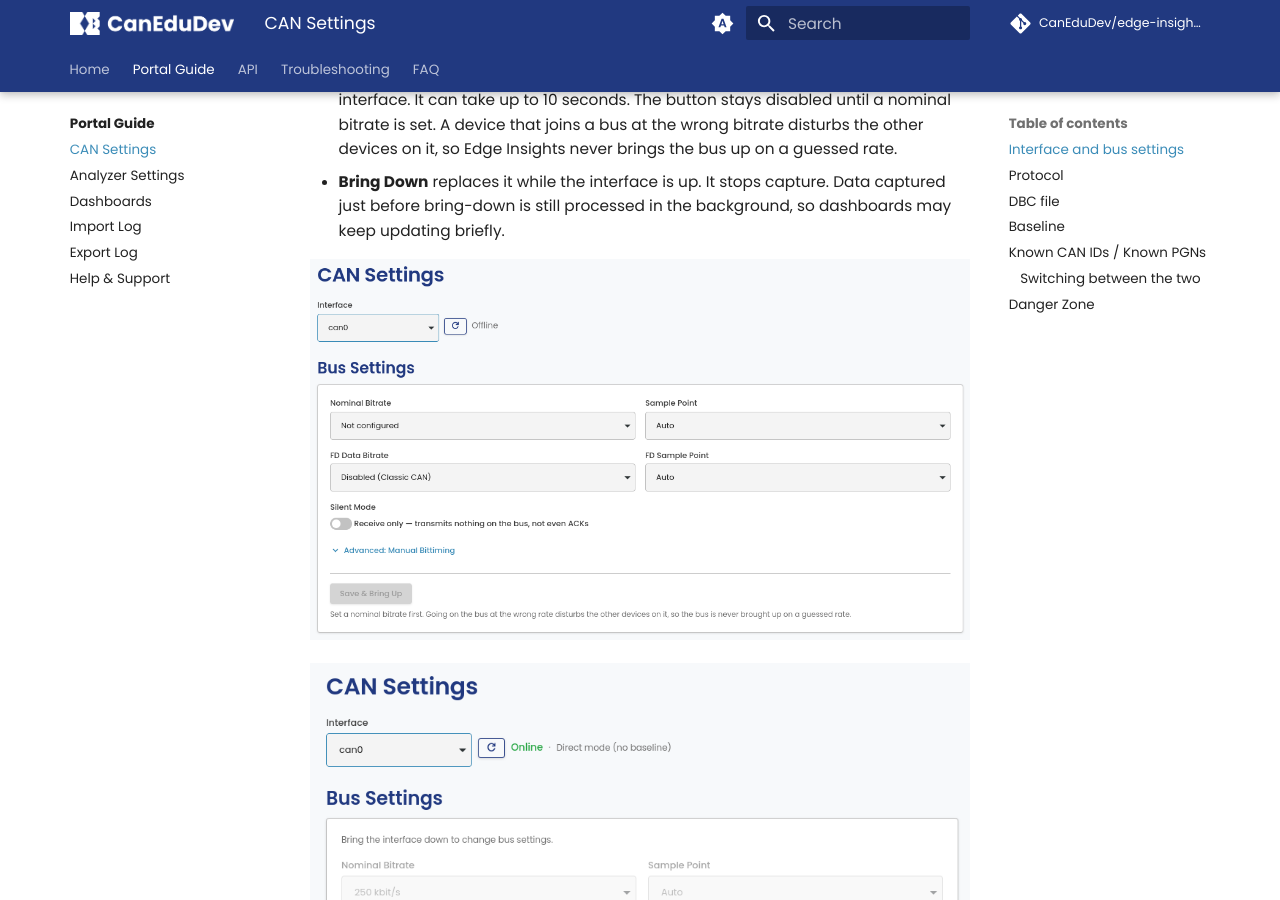
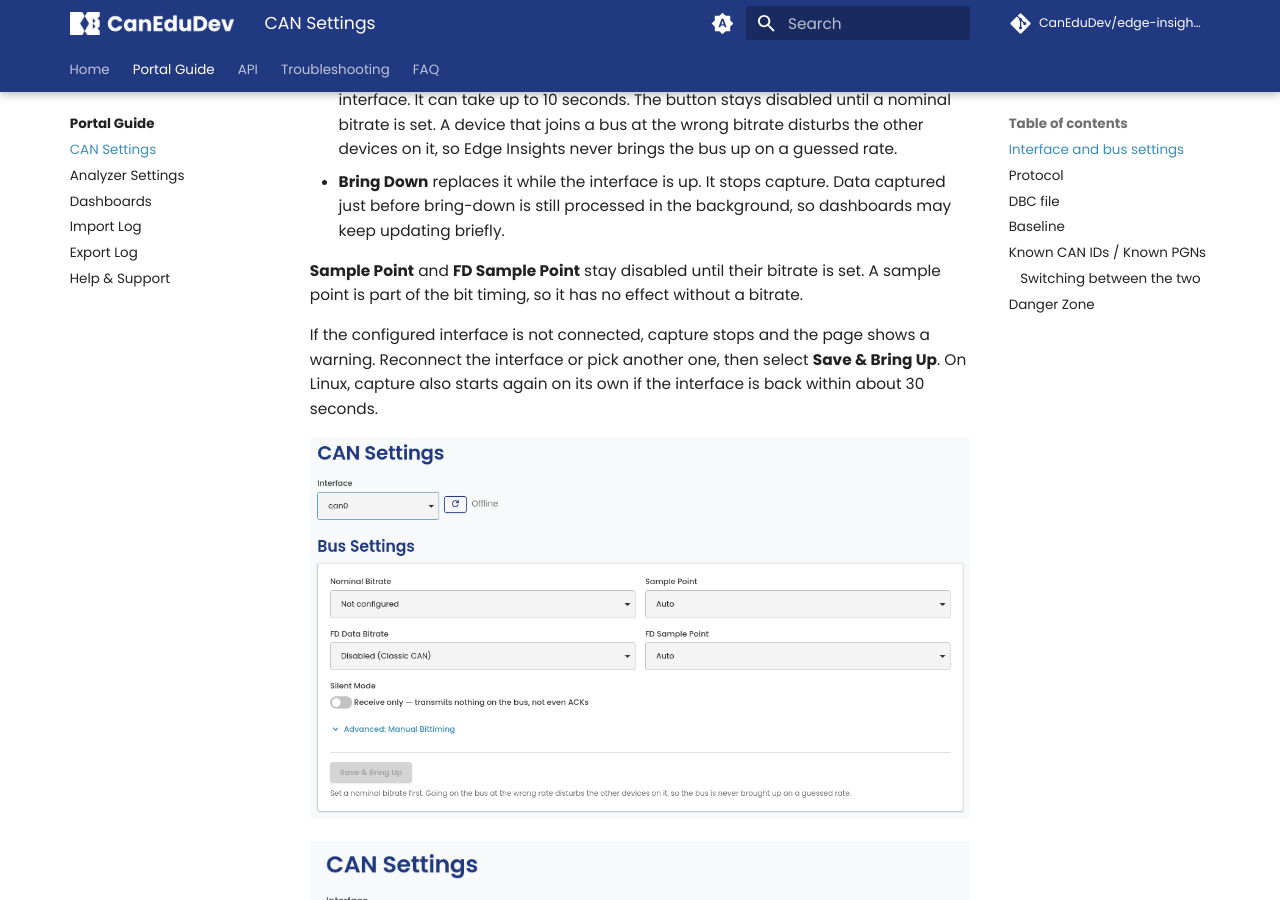
Before and after one commit to CanEduDev/edge-insights-docs, an MkDocs documentation site: the page built from docs/portal/can-settings.md, in a window 1280 px wide and 900 px high, scrolled down 706 px. Built offline with MkDocs 1.6.1 and Material for MkDocs 9.7.7, drawn with Linux system fonts in a browser that asks for light colours; comment, search, counter and statistics services are not loaded.

Commit message:
docs(can-settings): describe sample point gating and a missing interface
Co-Authored-By: Claude Opus 5.5 <noreply@anthropic.com>
Claude-Session: https://claude.ai/code/session_01454HzzAsC9Anu2e7bJ7rne

```diff
--- a/docs/portal/can-settings.md
+++ b/docs/portal/can-settings.md
@@ -32,6 +32,15 @@ The capture control is at the bottom of the Bus Settings card:
 - **Bring Down** replaces it while the interface is up. It stops capture.
   Data captured just before bring-down is still processed in the
   background, so dashboards may keep updating briefly.
+
+**Sample Point** and **FD Sample Point** stay disabled until their bitrate
+is set. A sample point is part of the bit timing, so it has no effect
+without a bitrate.
+
+If the configured interface is not connected, capture stops and the page
+shows a warning. Reconnect the interface or pick another one, then select
+**Save & Bring Up**. On Linux, capture also starts again on its own if the
+interface is back within about 30 seconds.
 
 ![CAN Settings: interface offline](../images/portal/can-settings/offline.png)
 
```
